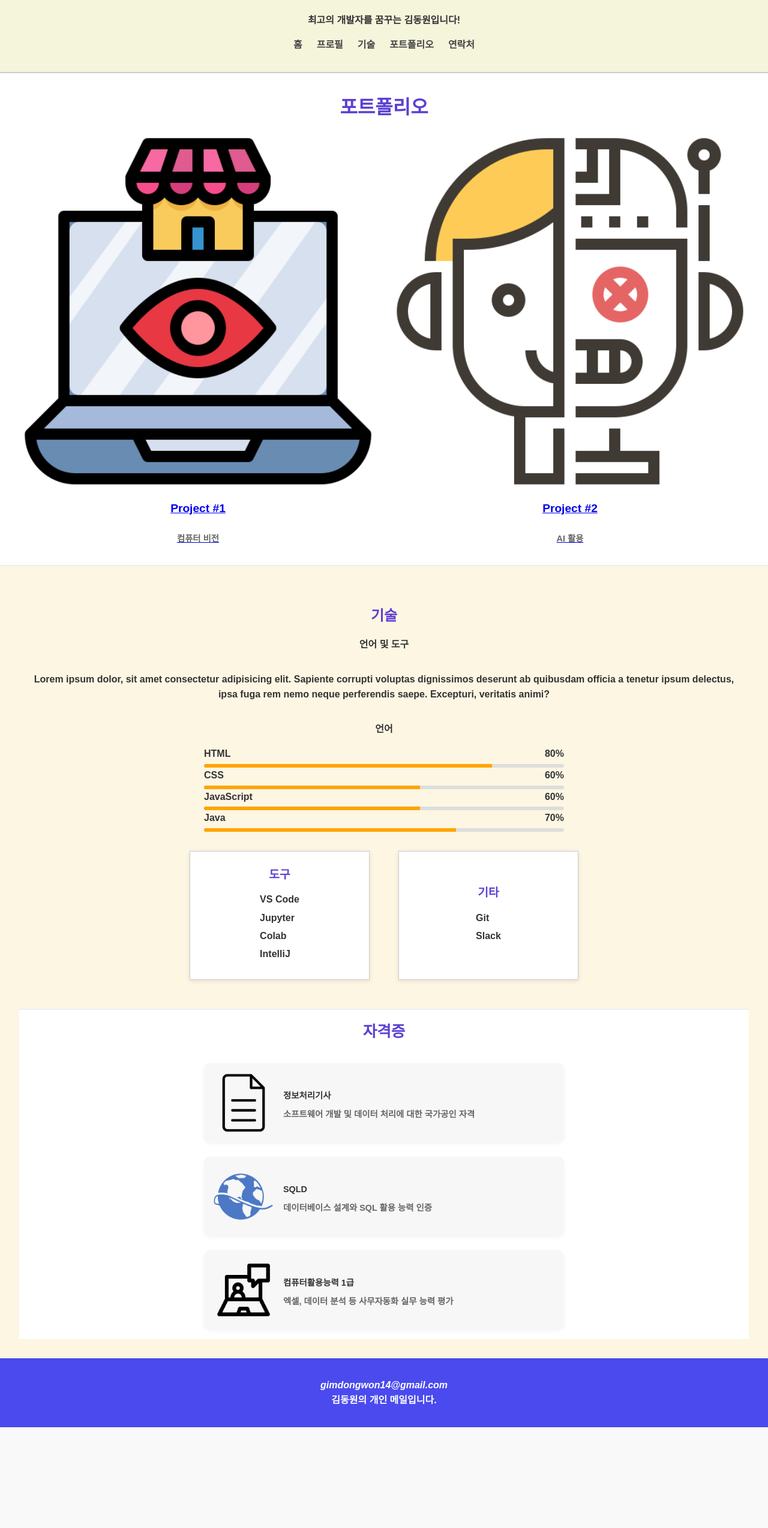
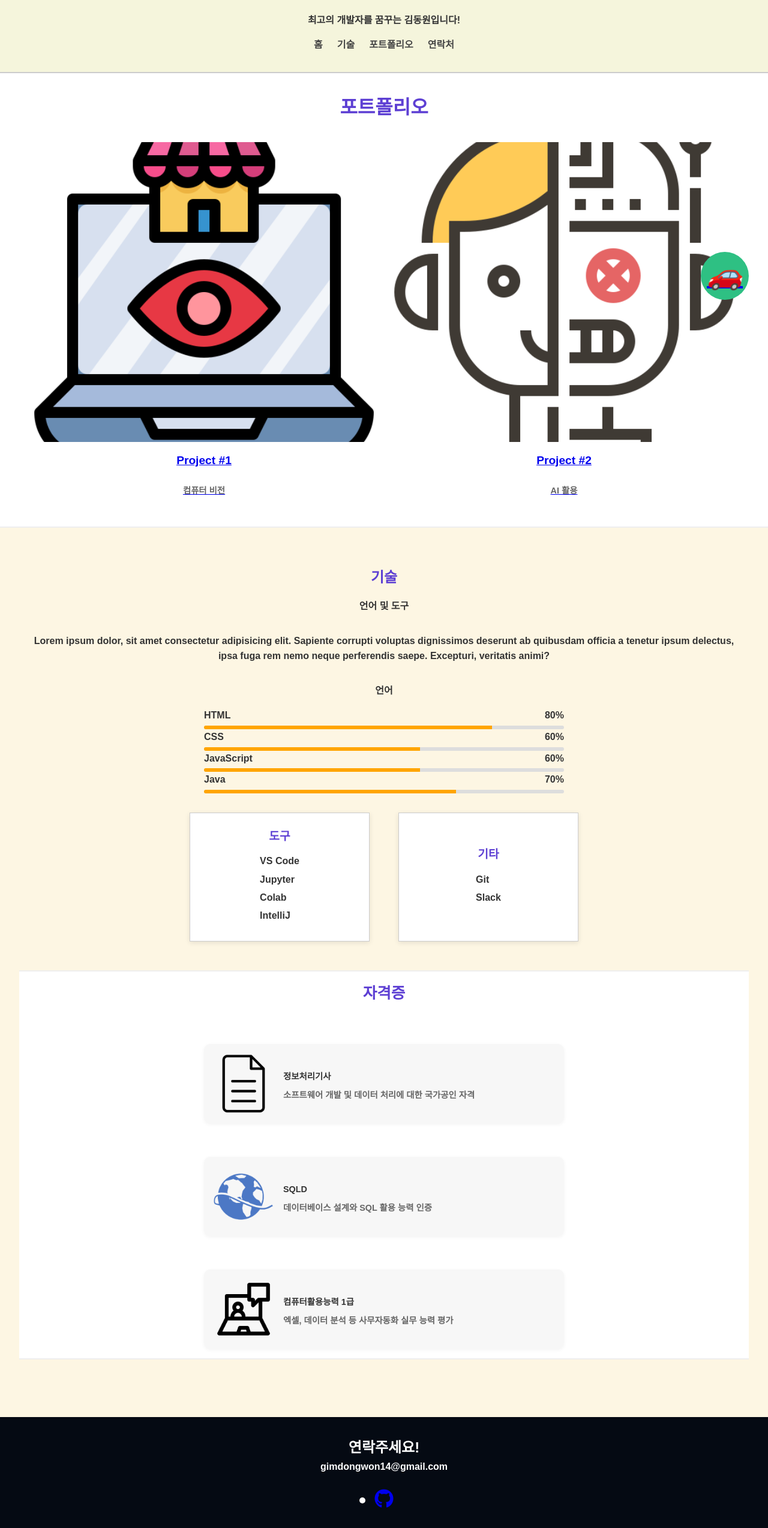
Before and after one commit to ehddnjsKim/dw.github.io, a plain HTML site: page index.html in a window 1280 px wide. Shown: the part 252-2800 px from the top of the page at 60% size. Before the commit the page ends 2632 px from the top, so only its background shows below. Drawn offline with Linux system fonts and the light colour scheme; a web font is replaced by a local one.

Commit message:
과제끝

```diff
--- a/css/port.css
+++ b/css/port.css
@@ -6,10 +6,31 @@
   font-style: normal;
 }
 
+/* Global 변수 */
+:root {
+  --color-primary: var(--color-black);
+  --color-primary-variant: var(--color-gray);
+  --color-accent: var(--color-blue);
+  --color-accent-variant: var(--color-orange);
+  --color-text: var(--color-white);
+
+  /* colors */
+  --color-white: #fff;
+  --color-black: #050a13;
+  --color-blue: #03e8f9;
+  --color-orange: #fd6413;
+  --color-gray: #1b1e26;
+
+  /* size */
+  --size-max-width: 1200px;
+}
 * {
   margin: 0;
   padding: 0;
   box-sizing: border-box;
+}
+html {
+  scroll-behavior: smooth;
 }
 
 body {
@@ -26,6 +47,12 @@ main,
 aside {
   padding: 2rem;
   width: 100%;
+}
+
+button {
+  background-color: transparent;
+  outline: 0;
+  border: 0;
 }
 
 /* 공통 레이아웃 */
@@ -101,22 +128,29 @@ footer {
 
 .projects {
   display: grid;
-  grid-template-columns: repeat(auto-fit, minmax(200px, 1fr));
-  gap: 1.5rem;
+  grid-template-columns: repeat(auto-fit, minmax(150px, 1fr));
+  gap: 1rem;
   list-style: none;
+  padding: 1rem;
 }
 
 .projects img {
   width: 100%;
   border-radius: 10px;
   object-fit: cover;
+  transition: transform 0.3s ease;
+  max-height: 500px;
 }
 
 .projects h3 {
   margin-top: 0.5rem;
+  border-radius: 10px;
   font-size: 1.2rem;
 }
 
+.projects img:hover {
+  transform: scale(1.05); /* 가볍게 확대되는 효과 */
+}
 .projects p {
   font-size: 0.9rem;
   color: #666;
@@ -282,6 +316,12 @@ footer {
   height: 100px;
   object-fit: cover;
   border-radius: 8px;
+  transition: transform 0.3s ease, box-shadow 0.3s ease;
+  cursor: pointer;
+}
+.certificates img:hover {
+  transform: scale(1.1);
+  box-shadow: 0 8px 16px rgba(0, 0, 0, 0.2);
 }
 
 .certificates p {
@@ -309,3 +349,53 @@ footer {
   background-color: #fff;
   border-top: 2px solid #eee;
 }
+
+/* license */
+
+.license {
+  display: flex;
+  gap: 2rem;
+  align-items: center;
+  margin-top: 2rem;
+}
+.license__img {
+  width: 150px;
+  height: 150px;
+  border-radius: 100%;
+  box-shadow: 0px 3px 8px rgba(0, 0, 0, 0.3);
+}
+
+/* license */
+
+/* arrow-up */
+.arrow-up {
+  background-color: rgb(46, 192, 131);
+  position: fixed;
+  bottom: 3rem;
+  right: 2rem;
+  font-size: 3rem;
+  width: 5rem;
+  height: 5rem;
+  border-radius: 100%;
+  text-align: center;
+}
+/* arrow-up */
+
+/* footer */
+#contact {
+  background-color: var(--color-primary);
+  color: var(--color-text);
+}
+.contact__links {
+  display: flex;
+  justify-content: center;
+  gap: 1rem;
+  padding: 1rem;
+  font-size: 2rem;
+}
+.contact__link {
+  transition: color 250ms ease-in;
+}
+.contact__link:hover {
+  color: var(--color-accent);
+}
--- a/index.html
+++ b/index.html
@@ -18,27 +18,30 @@
     />
     <link rel="shortcut icon" href="./images/dog.ico" type="image/x-icon" />
     <link rel="stylesheet" href="./css/port.css" />
+    <!-- Font Awesome -->
     <script
       src="https://kit.fontawesome.com/133260cff9.js"
       crossorigin="anonymous"
     ></script>
   </head>
   <body>
-    <header>
+    <!-- Header 시작 -->
+    <header id="home">
       <h1>김동원의 포트폴리오</h1>
       <img src="./images/dog.png" alt="로고" />
       <p>최고의 개발자를 꿈꾸는 <strong>김동원</strong>입니다!</p>
       <nav>
         <ul>
-          <li><a href="#">홈</a></li>
-          <li><a href="#">프로필</a></li>
-          <li><a href="#">기술</a></li>
-          <li><a href="#">포트폴리오</a></li>
+          <li><a href="#home">홈</a></li>
+          <li><a href="#skills">기술</a></li>
+          <li><a href="#portfolio">포트폴리오</a></li>
           <li><a href="#">연락처</a></li>
         </ul>
       </nav>
     </header>
+    <!-- Header 끝 -->
 
+    <!-- Main 시작 -->
     <main>
       <section id="portfolio">
         <h2>포트폴리오</h2>
@@ -64,8 +67,10 @@
         </ul>
       </section>
     </main>
+    <!-- Main 끝 -->
 
-    <aside>
+    <!-- Skill 시작 -->
+    <aside id="skills">
       <h2 class="tool_title">기술</h2>
       <p class="lang_tool">언어 및 도구</p>
       <p class="lang_tool">
@@ -116,7 +121,6 @@
             <li>IntelliJ</li>
           </ul>
         </section>
-
         <section class="tool_box">
           <h3>기타</h3>
           <ul>
@@ -125,11 +129,18 @@
           </ul>
         </section>
       </div>
+      <!-- skill 끝 -->
+
+      <!-- license 시작 -->
       <section class="certificate_section">
         <h3>자격증</h3>
         <ul class="certificates">
-          <li>
-            <img src="./images/cert.png" alt="정보처리기사" />
+          <li class="license">
+            <img
+              class="license_img"
+              src="./images/cert.png"
+              alt="정보처리기사"
+            />
             <div class="cert_info">
               <p class="cert_name">정보처리기사</p>
               <p class="cert_desc">
@@ -137,15 +148,15 @@
               </p>
             </div>
           </li>
-          <li>
-            <img src="./images/cert2.png" alt="SQLD" />
+          <li class="license">
+            <img class="license_img" src="./images/cert2.png" alt="SQLD" />
             <div class="cert_info">
               <p class="cert_name">SQLD</p>
               <p class="cert_desc">데이터베이스 설계와 SQL 활용 능력 인증</p>
             </div>
           </li>
-          <li>
-            <img src="./images/cert3.png" alt="컴활 1급" />
+          <li class="license">
+            <img class="license_img" src="./images/cert3.png" alt="컴활 1급" />
             <div class="cert_info">
               <p class="cert_name">컴퓨터활용능력 1급</p>
               <p class="cert_desc">
@@ -155,11 +166,36 @@
           </li>
         </ul>
       </section>
+      <!-- license 끝 -->
+
+      <!-- arrow up 시작 -->
+      <aside>
+        <a href="#home" class="arrow-up" title="위로">
+          <i class="fa- solid fa-arrow-up">🚗</i>
+        </a>
+      </aside>
+      <!-- assow-up 끝 -->
     </aside>
 
-    <footer>
-      <address>gimdongwon14@gmail.com</address>
-      <p>김동원의 개인 메일입니다.</p>
+    <!-- footer 시작 -->
+    <footer id="contact" class="section">
+      <div class="max-container">
+        <h2 class="title">연락주세요!</h2>
+        <p class="description">gimdongwon14@gmail.com</p>
+        <ul class="contact__links">
+          <li>
+            <a
+              class="contact__link"
+              href="https://ehddnjsKim.github.io/"
+              target="_blank"
+              title="깃허브"
+              ><i class="fa-brands fa-github"></i
+            ></a>
+          </li>
+        </ul>
+        <p>&copy; Dw - My Website</p>
+      </div>
     </footer>
+    <!-- footer 끝 -->
   </body>
 </html>
```
